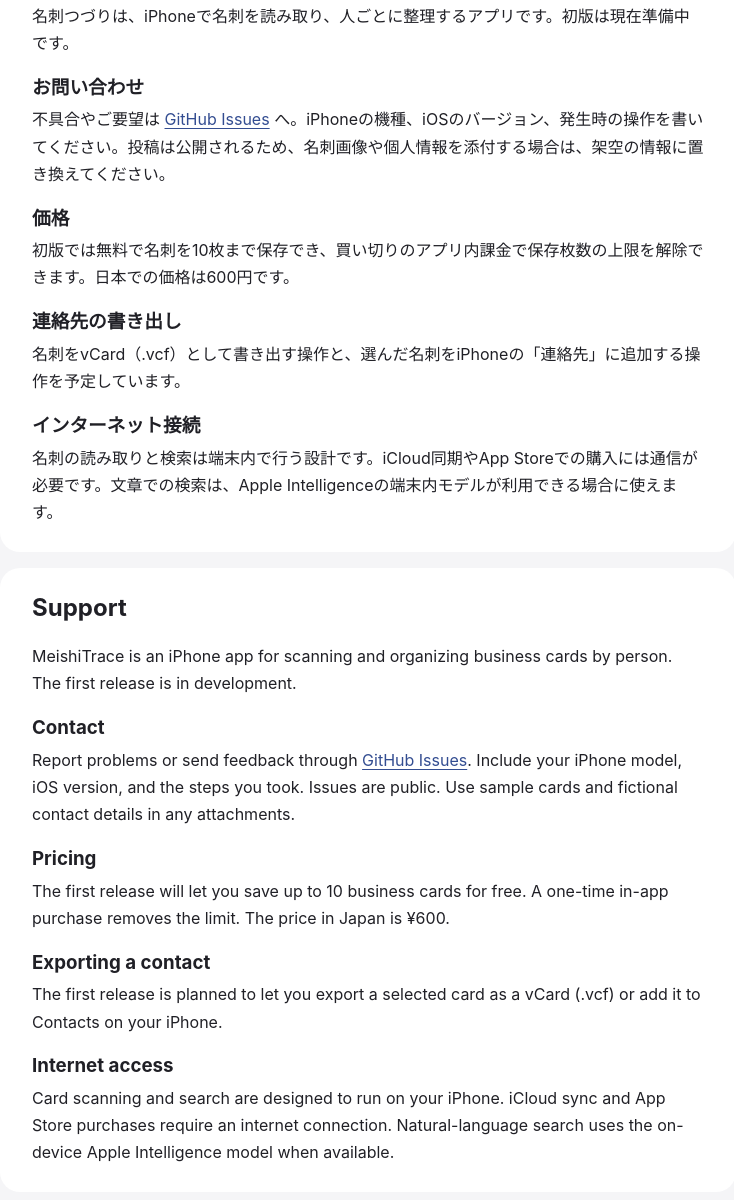
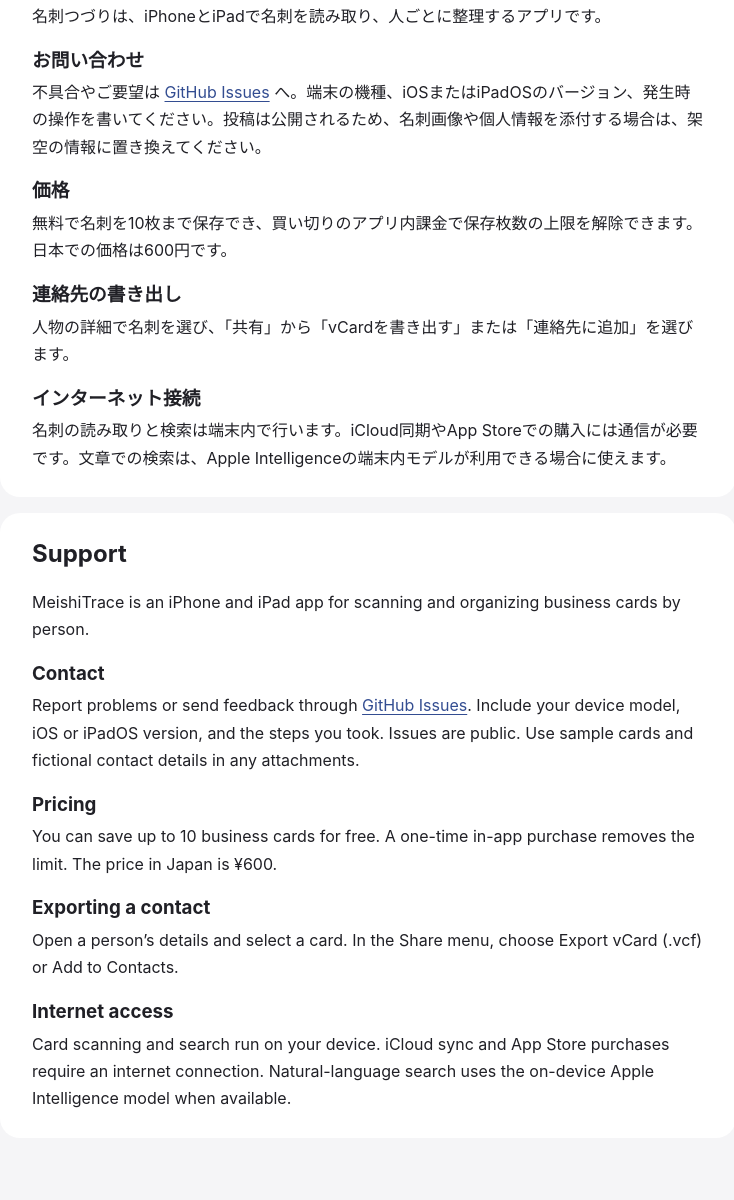
Before and after one commit to oud0n/meishitrace, a plain HTML site: page docs/index.html in a window 1280 px wide. Shown: the part 288-1488 px from the top of the page, without its empty margins (272-1006 px from the left). Drawn offline with Linux system fonts and the light colour scheme.

Commit message:
Align MeishiTrace support and privacy with version 1.0

```diff
--- a/docs/index.html
+++ b/docs/index.html
@@ -15,27 +15,27 @@
 </header>
 <section id="ja" lang="ja">
 <h2>サポート</h2>
-<p>名刺つづりは、iPhoneで名刺を読み取り、人ごとに整理するアプリです。初版は現在準備中です。</p>
+<p>名刺つづりは、iPhoneとiPadで名刺を読み取り、人ごとに整理するアプリです。</p>
 <h3>お問い合わせ</h3>
-<p>不具合やご要望は <a href="https://github.com/oud0n/meishitrace/issues">GitHub Issues</a> へ。iPhoneの機種、iOSのバージョン、発生時の操作を書いてください。投稿は公開されるため、名刺画像や個人情報を添付する場合は、架空の情報に置き換えてください。</p>
+<p>不具合やご要望は <a href="https://github.com/oud0n/meishitrace/issues">GitHub Issues</a> へ。端末の機種、iOSまたはiPadOSのバージョン、発生時の操作を書いてください。投稿は公開されるため、名刺画像や個人情報を添付する場合は、架空の情報に置き換えてください。</p>
 <h3>価格</h3>
-<p>初版では無料で名刺を10枚まで保存でき、買い切りのアプリ内課金で保存枚数の上限を解除できます。日本での価格は600円です。</p>
+<p>無料で名刺を10枚まで保存でき、買い切りのアプリ内課金で保存枚数の上限を解除できます。日本での価格は600円です。</p>
 <h3>連絡先の書き出し</h3>
-<p>名刺をvCard（.vcf）として書き出す操作と、選んだ名刺をiPhoneの「連絡先」に追加する操作を予定しています。</p>
+<p>人物の詳細で名刺を選び、「共有」から「vCardを書き出す」または「連絡先に追加」を選びます。</p>
 <h3>インターネット接続</h3>
-<p>名刺の読み取りと検索は端末内で行う設計です。iCloud同期やApp Storeでの購入には通信が必要です。文章での検索は、Apple Intelligenceの端末内モデルが利用できる場合に使えます。</p>
+<p>名刺の読み取りと検索は端末内で行います。iCloud同期やApp Storeでの購入には通信が必要です。文章での検索は、Apple Intelligenceの端末内モデルが利用できる場合に使えます。</p>
 </section>
 <section id="en" lang="en">
 <h2>Support</h2>
-<p>MeishiTrace is an iPhone app for scanning and organizing business cards by person. The first release is in development.</p>
+<p>MeishiTrace is an iPhone and iPad app for scanning and organizing business cards by person.</p>
 <h3>Contact</h3>
-<p>Report problems or send feedback through <a href="https://github.com/oud0n/meishitrace/issues">GitHub Issues</a>. Include your iPhone model, iOS version, and the steps you took. Issues are public. Use sample cards and fictional contact details in any attachments.</p>
+<p>Report problems or send feedback through <a href="https://github.com/oud0n/meishitrace/issues">GitHub Issues</a>. Include your device model, iOS or iPadOS version, and the steps you took. Issues are public. Use sample cards and fictional contact details in any attachments.</p>
 <h3>Pricing</h3>
-<p>The first release will let you save up to 10 business cards for free. A one-time in-app purchase removes the limit. The price in Japan is ¥600.</p>
+<p>You can save up to 10 business cards for free. A one-time in-app purchase removes the limit. The price in Japan is ¥600.</p>
 <h3>Exporting a contact</h3>
-<p>The first release is planned to let you export a selected card as a vCard (.vcf) or add it to Contacts on your iPhone.</p>
+<p>Open a person’s details and select a card. In the Share menu, choose Export vCard (.vcf) or Add to Contacts.</p>
 <h3>Internet access</h3>
-<p>Card scanning and search are designed to run on your iPhone. iCloud sync and App Store purchases require an internet connection. Natural-language search uses the on-device Apple Intelligence model when available.</p>
+<p>Card scanning and search run on your device. iCloud sync and App Store purchases require an internet connection. Natural-language search uses the on-device Apple Intelligence model when available.</p>
 </section>
 </main>
 </body>
```
Also changed, not shown: docs/privacy.html (+6 -6 lines).
